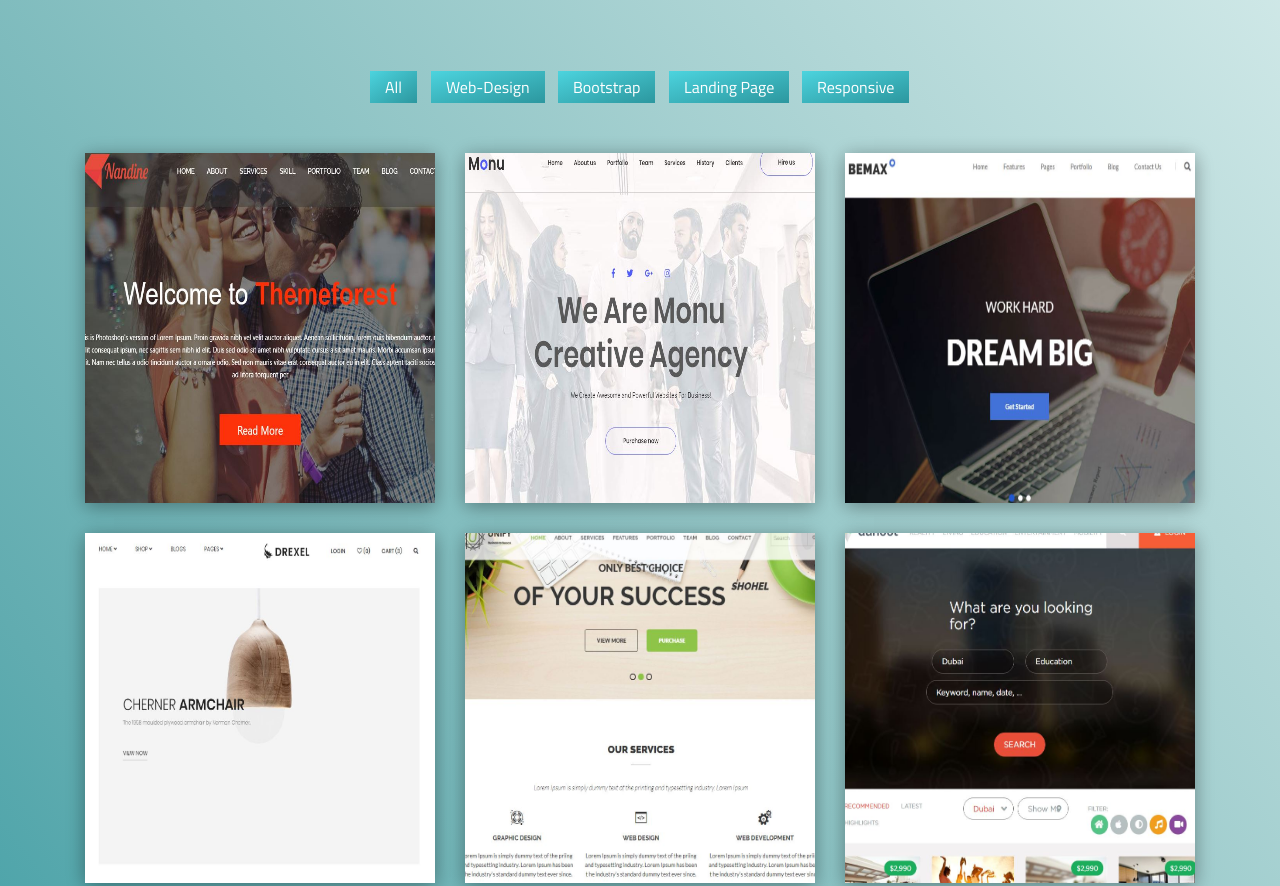
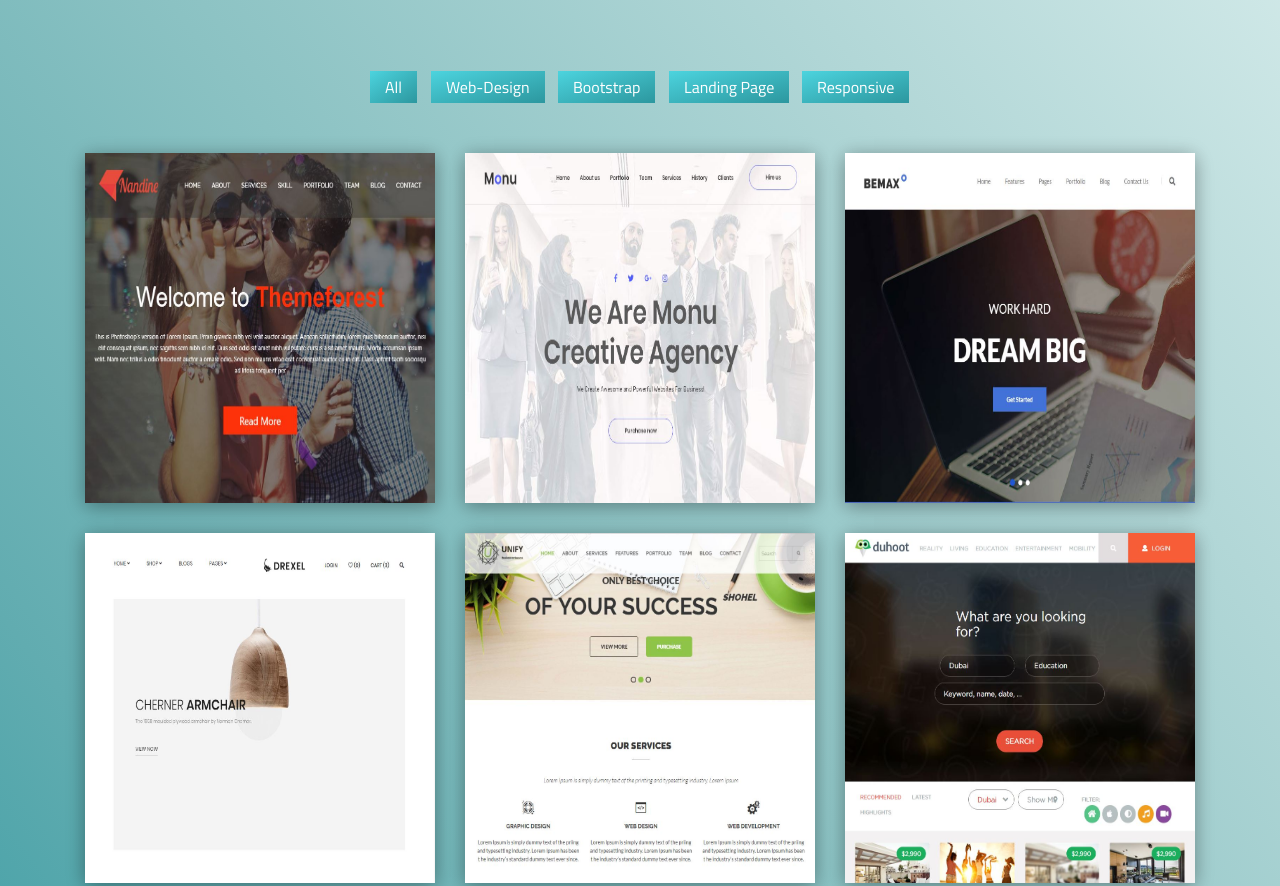
Before and after one commit to Asaduzzaman12/-Portfolio-Website, a plain HTML site: page index.html in a window 1280 px wide. Shown: the part 2120-3006 px from the top of the page. Drawn offline with Linux system fonts and the light colour scheme; a web font is replaced by a local one.

Commit message:
Add files via upload

```diff
--- a/css/style.css
+++ b/css/style.css
@@ -540,16 +540,15 @@ label {
 .porfolio-image:hover .overlay {background-color: rgba(170,170,170,0.4);}
 .porfolio-image img {
     -webkit-transition: all 0.4s ease-in-out;
-    transition:  all 0.4s ease-in-out;
-    display:  inline-block;
-    position:  relative;
-    -webkit-transform: scale(1.1);
-    transform: scale(1.1);
-    -ms-transform: scale(1.1);
+    transition: all 0.4s ease-in-out;
+    display: inline-block;
+    position: relative;
+    -webkit-transform: scale(1);
+    transform: scale(1);
+    -ms-transform: scale(1);
     width: 100%;
     height: auto;
 }
-
 .porfolio-image:hover img {
     -webkit-transform: scale(1);
     -ms-transform: scale(1);
```
